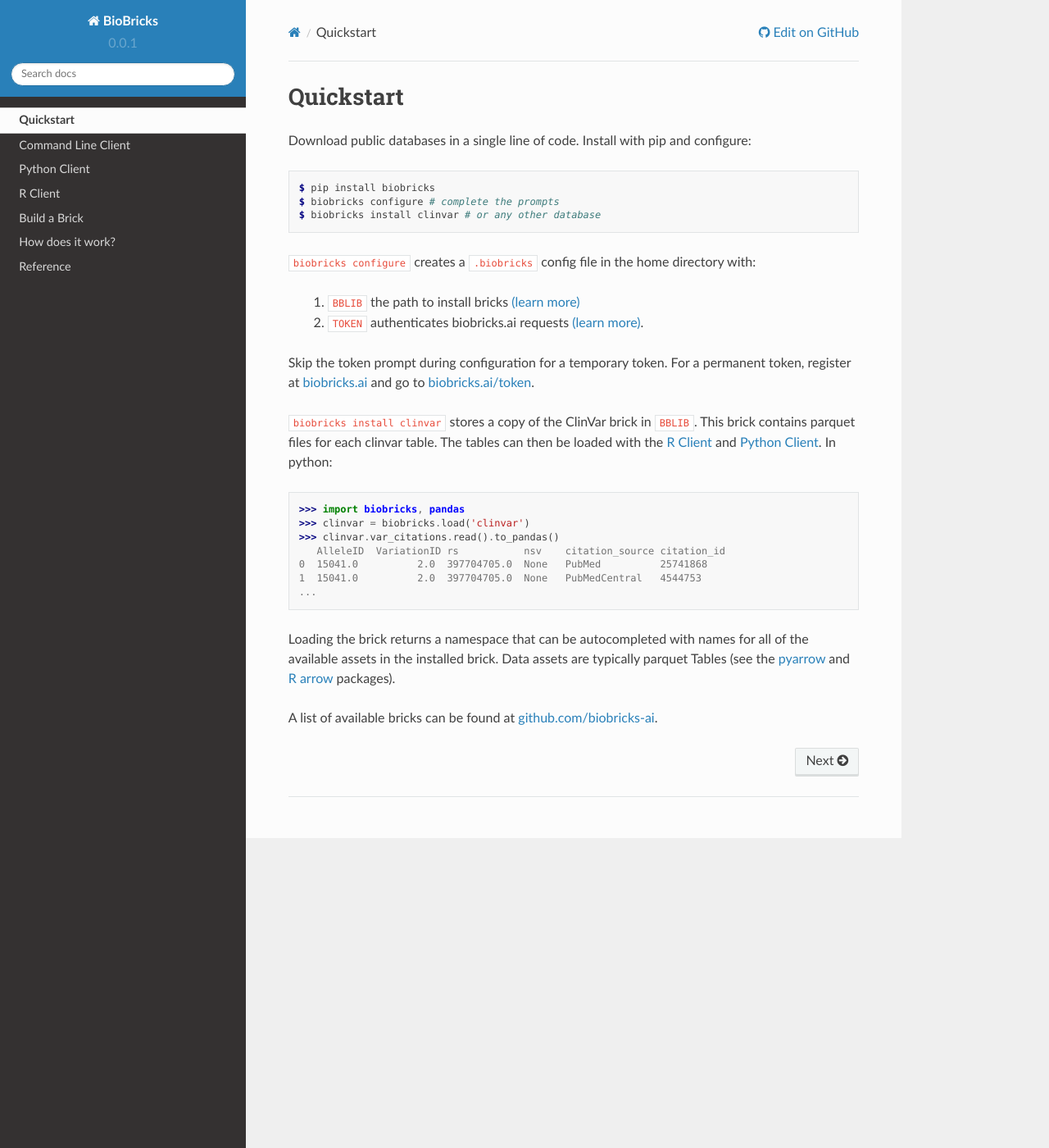
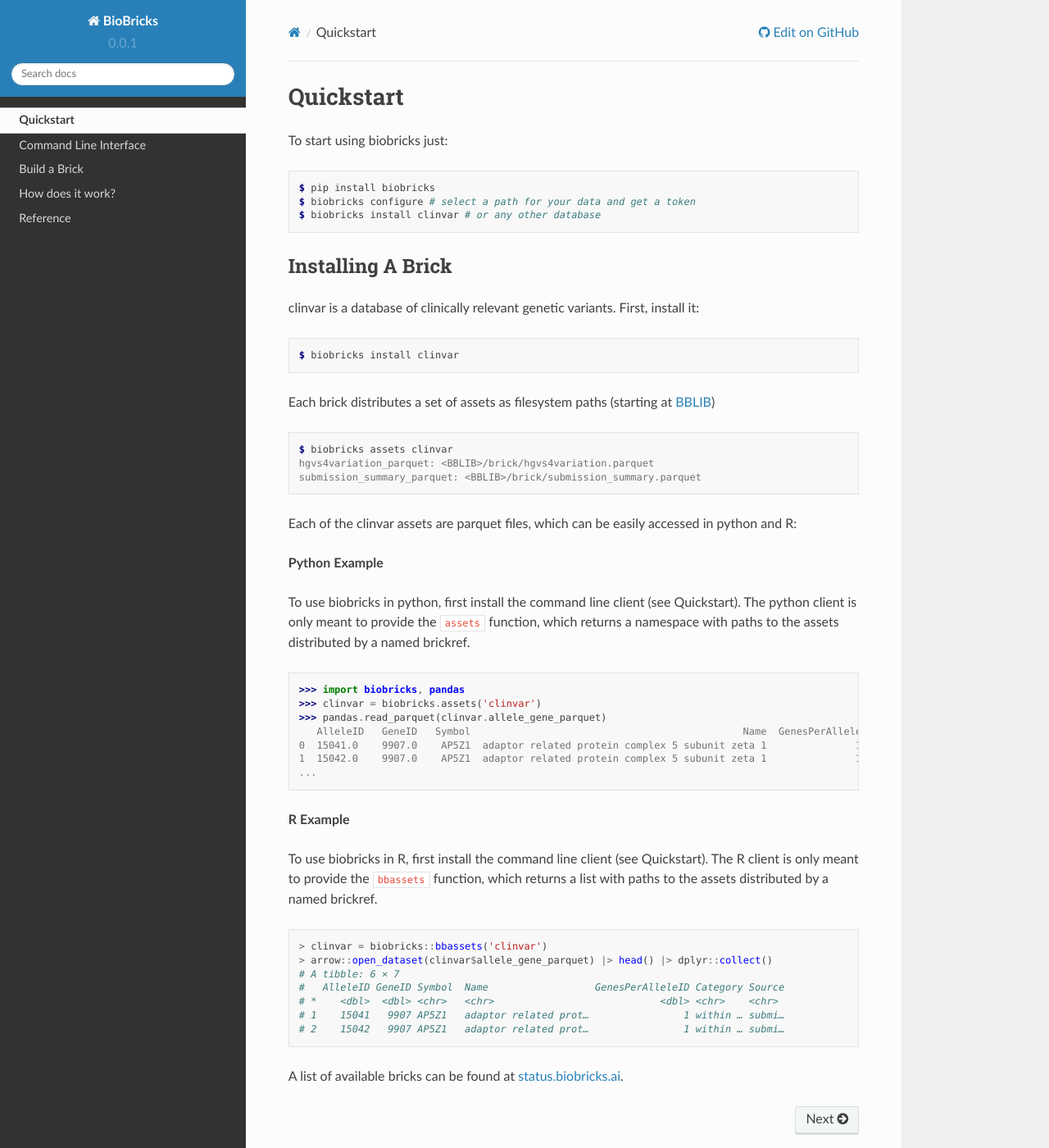
Before and after one commit to biobricks-ai/biobricks.ai, a Sphinx documentation site: the page built from docs/source/index.rst, in a window 1280 px wide and 1400 px high. Shown: the whole window at 82% size. Built offline with Sphinx 7.4.7 and the Read the Docs theme 2.0.0, drawn with Linux system fonts in a browser that asks for light colours; the version number is read from the project's files by our own code.

Commit message:
updated docs

```diff
--- a/docs/source/index.rst
+++ b/docs/source/index.rst
@@ -4,8 +4,6 @@
 
    self
    1_cli.rst
-   2_pyclient
-   3_rclient
    4_buildbrick
    5_howwork
    6_reference
@@ -14,36 +12,65 @@
 Quickstart
 =====================================
 
-Download public databases in a single line of code. Install with pip and configure:
+To start using biobricks just:
 
 .. code-block:: console
 
    $ pip install biobricks
-   $ biobricks configure # complete the prompts
+   $ biobricks configure # select a path for your data and get a token
    $ biobricks install clinvar # or any other database
 
-:code:`biobricks configure` creates a :code:`.biobricks` config file in the home directory with:
+Installing A Brick
+******
+clinvar is a database of clinically relevant genetic variants. First, install it:
 
-   1. :code:`BBLIB` the path to install bricks :ref:`(learn more) <bblib>`
-   2. :code:`TOKEN` authenticates biobricks.ai requests :ref:`(learn more) <token>`.
+.. code-block:: console
 
-Skip the token prompt during configuration for a temporary token. For a
-permanent token, register at `biobricks.ai <https://biobricks.ai>`_
-and go to `biobricks.ai/token <https://biobricks.ai/token>`_.
+   $ biobricks install clinvar
 
-:code:`biobricks install clinvar` stores a copy of the ClinVar brick in :code:`BBLIB`. This brick contains parquet files for each clinvar table. The tables can then be loaded with the :ref:`R Client` and :ref:`Python Client`. In python:
+Each brick distributes a set of assets as filesystem paths (starting at :ref:`BBLIB <bblib>`)
+
+.. code-block:: console
+
+   $ biobricks assets clinvar
+   hgvs4variation_parquet: <BBLIB>/brick/hgvs4variation.parquet
+   submission_summary_parquet: <BBLIB>/brick/submission_summary.parquet
+
+Each of the clinvar assets are parquet files, which can be easily accessed
+in python and R:
+
+**Python Example**
+
+To use biobricks in python, first install the command line client (see Quickstart).
+The python client is only meant to provide the ``assets`` function, which returns
+a namespace with paths to the assets distributed by a named brickref.
 
 .. code-block:: python
 
    >>> import biobricks, pandas
-   >>> clinvar = biobricks.load('clinvar')
-   >>> clinvar.var_citations.read().to_pandas()
-      AlleleID  VariationID rs           nsv    citation_source citation_id
-   0  15041.0          2.0  397704705.0  None   PubMed          25741868
-   1  15041.0          2.0  397704705.0  None   PubMedCentral   4544753
+   >>> clinvar = biobricks.assets('clinvar')
+   >>> pandas.read_parquet(clinvar.allele_gene_parquet)
+      AlleleID   GeneID   Symbol                                              Name  GenesPerAlleleID ...
+   0  15041.0    9907.0    AP5Z1  adaptor related protein complex 5 subunit zeta 1               1.0
+   1  15042.0    9907.0    AP5Z1  adaptor related protein complex 5 subunit zeta 1               1.0
    ...
 
-Loading the brick returns a namespace that can be autocompleted with names for all of the available assets in the installed brick. Data assets are typically parquet Tables (see the `pyarrow <https://arrow.apache.org/docs/python/index.html>`_ and `R arrow <https://arrow.apache.org/docs/r/>`_ packages).
+**R Example**
+
+To use biobricks in R, first install the command line client (see Quickstart).
+The R client is only meant to provide the ``bbassets`` function, which returns a list
+with paths to the assets distributed by a named brickref.
+
+.. code-block:: R
+
+   > clinvar = biobricks::bbassets('clinvar')
+   > arrow::open_dataset(clinvar$allele_gene_parquet) |> head() |> dplyr::collect()
+   # A tibble: 6 × 7
+   #   AlleleID GeneID Symbol  Name                  GenesPerAlleleID Category Source
+   # *    <dbl>  <dbl> <chr>   <chr>                            <dbl> <chr>    <chr>
+   # 1    15041   9907 AP5Z1   adaptor related prot…                1 within … submi…
+   # 2    15042   9907 AP5Z1   adaptor related prot…                1 within … submi…
+
 
 A list of available bricks can be found at
-`github.com/biobricks-ai <https://github.com/biobricks-ai>`_.
+`status.biobricks.ai <https://status.biobricks.ai>`_.
```
Also changed, not shown: docs/source/1_cli.rst (+22 -24 lines), docs/source/2_pyclient.rst (deleted, +0 -32 lines), docs/source/3_rclient.rst (deleted, +0 -42 lines), docs/README.md, 1 other file.
